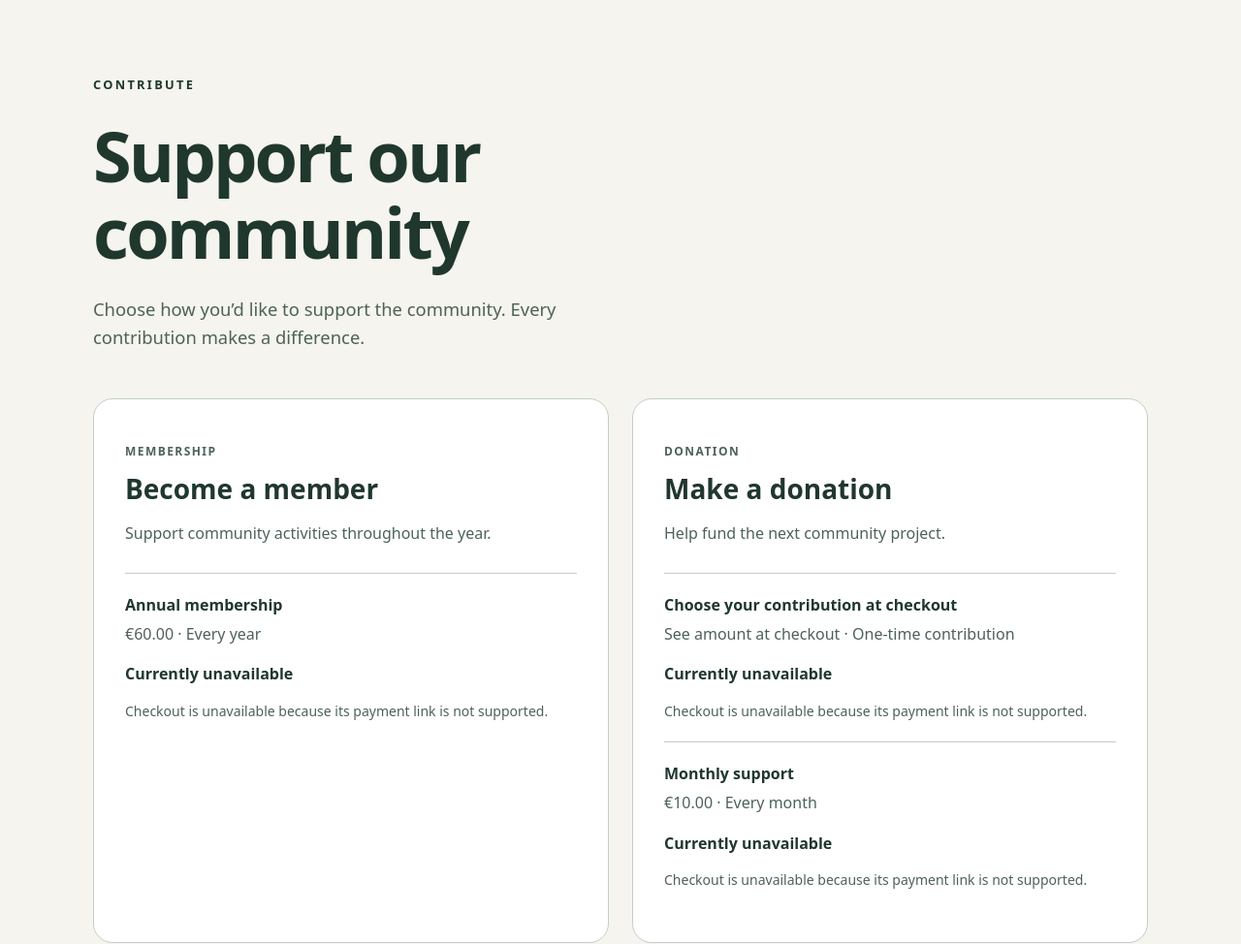
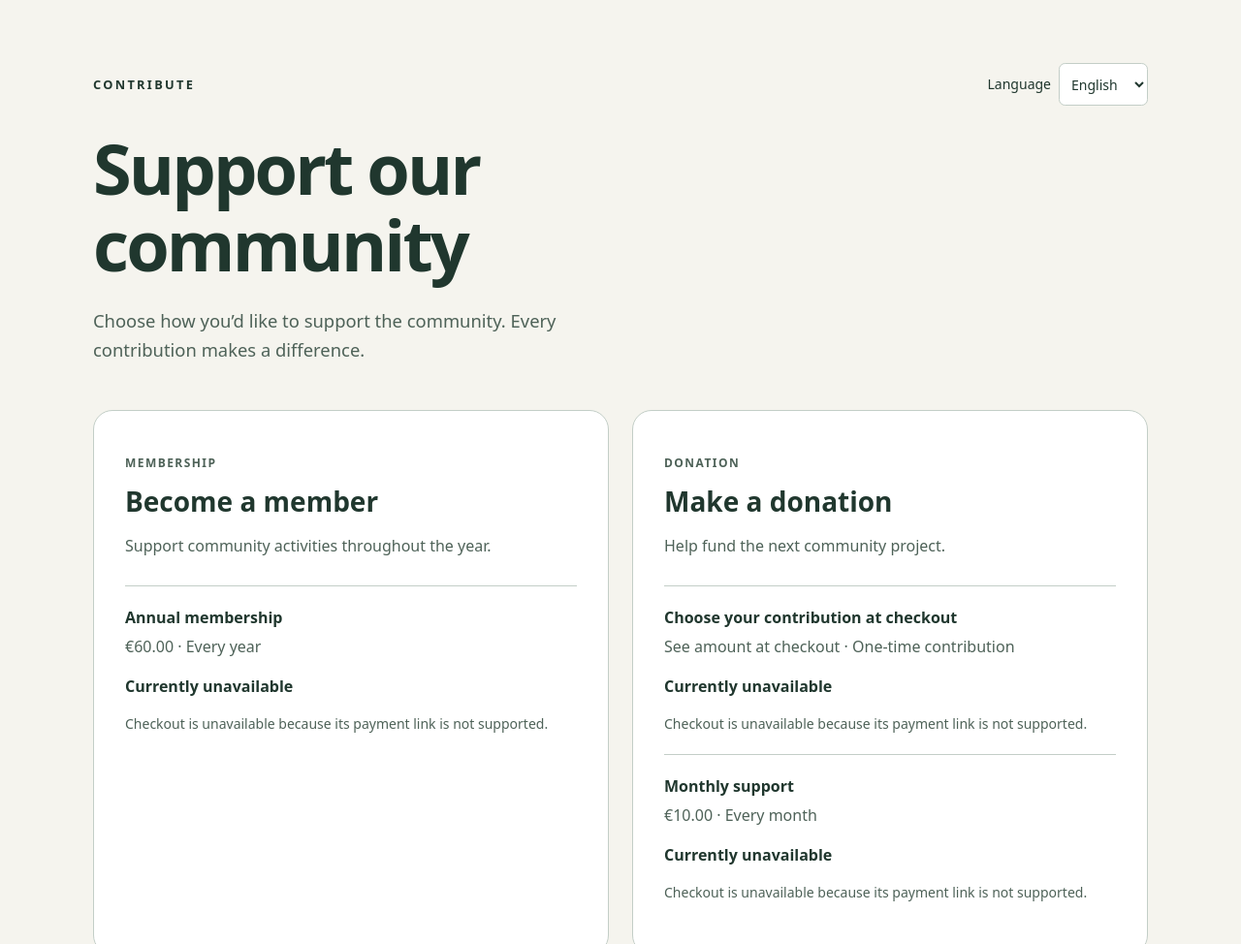
Before and after one commit to bh2smith/contribute, a website built with Vite: page index.html in a window 1280 px wide. Shown: the top 974 px of the page at 97% size. Built offline with nearby package versions, Linux system fonts and the light colour scheme.

Commit message:
Add English and German catalog localization (#15)
## Change

Add an English/German language selector with localized interface copy,
billing labels, currency formatting, and generic offering content. Both
languages ship in the single HTML file. Language changes preserve focus
and update the document language/title without changing provider
destinations or storing preferences.

Display fields accept existing plain strings or `{ en, de? }` objects;
missing German text falls back to English. Operators select the initial
language in site configuration. Document configuration and fallback
behavior.

Addresses the localization checklist item in #7. No dependencies or UI
behavior-test framework added.

## Validation

- Strict types, zero-warning lint, existing validation checks plus one
translation-schema case, and the single-file build pass.
- Manual compiled-page check: switch English → German → English, correct
currency/billing labels, focus preserved, document language/title
updated, no horizontal overflow at 320px.
- Manual formatting/fallback checks for plain strings, missing German,
and EUR/JPY/KWD minor units.
- Output remains one HTML file (14,160 bytes with the starter
configuration).

```diff
--- a/src/app.ts
+++ b/src/app.ts
@@ -1,5 +1,6 @@
 import { parseCatalogConfig } from './core/config';
-import type { PaymentOption } from './core/config';
+import { messages, translate, priceLabel } from './i18n';
+import type { Locale } from './i18n';
 import { resolveCheckout } from './providers/registry';
 
 export type Theme = 'meadow' | 'midnight';
@@ -11,55 +12,67 @@ function element<K extends keyof HTMLElementTagNameMap>(tag: K, className: strin
   return node;
 }
 
-function priceLabel(option: PaymentOption): string {
-  const interval = { once: 'One-time contribution', month: 'Every month', year: 'Every year' }[option.billing.interval];
-  if (!option.price) return `See amount at checkout · ${interval}`;
-  const formatter = new Intl.NumberFormat('en', { style: 'currency', currency: option.price.currency });
-  const digits = formatter.resolvedOptions().maximumFractionDigits ?? 2;
-  return `${formatter.format(option.price.amountMinor / 10 ** digits)} · ${interval}`;
-}
-
 export function mountApp(
   root: HTMLElement,
   input: unknown = { version: 1, title: 'A little support. A lasting difference.', offerings: [] },
   theme: Theme = 'meadow',
+  locale: Locale = 'en',
 ): void {
+  const copy = messages[locale];
+  document.documentElement.lang = locale;
   const main = element('main', 'catalog');
   main.dataset['theme'] = theme;
   const container = element('div', 'catalog__container');
   main.append(container);
   const parsed = parseCatalogConfig(input);
-  container.append(element('p', 'catalog__eyebrow', 'CONTRIBUTE'));
+  const header = element('div', 'catalog__header');
+  const languageLabel = element('label', 'catalog__language', copy.language);
+  const language = element('select', 'catalog__language-select');
+  for (const [value, name] of [['en', 'English'], ['de', 'Deutsch']] as const) {
+    const choice = element('option', '', name);
+    choice.value = value;
+    choice.selected = value === locale;
+    language.append(choice);
+  }
+  language.addEventListener('change', () => {
+    mountApp(root, input, theme, language.value === 'de' ? 'de' : 'en');
+    root.querySelector<HTMLSelectElement>('select')?.focus();
+  });
+  languageLabel.append(language);
+  header.append(element('p', 'catalog__eyebrow', 'CONTRIBUTE'), languageLabel);
+  container.append(header);
   if (!parsed.success) {
-    container.append(element('h1', 'catalog__title', 'Offerings are unavailable'),
-      element('p', 'catalog__intro', 'Please check back later. The catalog configuration needs attention.'));
+    document.title = `${copy.unavailableTitle} · Contribute`;
+    container.append(element('h1', 'catalog__title', copy.unavailableTitle),
+      element('p', 'catalog__intro', copy.unavailableIntro));
     root.replaceChildren(main);
     return;
   }
-  container.append(element('h1', 'catalog__title', parsed.config.title),
-    element('p', 'catalog__intro', 'Choose how you’d like to support the community. Every contribution makes a difference.'));
+  document.title = `${translate(parsed.config.title, locale)} · Contribute`;
+  container.append(element('h1', 'catalog__title', translate(parsed.config.title, locale)),
+    element('p', 'catalog__intro', copy.intro));
   const grid = element('div', 'catalog__grid');
   for (const offering of parsed.config.offerings) {
     const card = element('section', 'catalog__card');
-    const title = element('h2', 'catalog__card-title', offering.title);
+    const title = element('h2', 'catalog__card-title', translate(offering.title, locale));
     title.id = `offering-${offering.id}`;
     card.setAttribute('aria-labelledby', title.id);
-    card.append(element('p', 'catalog__kind', offering.kind === 'membership' ? 'Membership' : 'Donation'),
-      title, element('p', 'catalog__description', offering.description));
+    card.append(element('p', 'catalog__kind', copy[offering.kind]),
+      title, element('p', 'catalog__description', translate(offering.description, locale)));
     const options = element('ul', 'catalog__options');
     for (const option of offering.options) {
       const item = element('li', 'catalog__option');
-      item.append(element('h3', 'catalog__option-title', option.label), element('p', 'catalog__price', priceLabel(option)));
+      item.append(element('h3', 'catalog__option-title', translate(option.label, locale)), element('p', 'catalog__price', priceLabel(option, locale)));
       const checkout = resolveCheckout(option);
       if (checkout.available) {
-        const link = element('a', 'catalog__checkout', 'Continue to checkout');
+        const link = element('a', 'catalog__checkout', copy.checkout);
         link.href = checkout.url;
         link.rel = 'noreferrer';
-        link.setAttribute('aria-label', `Continue to checkout: ${offering.title}, ${option.label}`);
+        link.setAttribute('aria-label', `${copy.checkout}: ${translate(offering.title, locale)}, ${translate(option.label, locale)}`);
         item.append(link);
       } else {
-        item.append(element('span', 'catalog__unavailable', 'Currently unavailable'),
-          element('p', 'catalog__reason', checkout.message));
+        item.append(element('span', 'catalog__unavailable', copy.unavailable),
+          element('p', 'catalog__reason', copy.reasons[checkout.reason]));
       }
       options.append(item);
     }
@@ -67,10 +80,10 @@ export function mountApp(
     grid.append(card);
   }
   if (parsed.config.offerings.length === 0) {
-    container.append(element('p', 'catalog__empty', 'We’re getting ready. Offerings will appear here once configured.'));
+    container.append(element('p', 'catalog__empty', copy.empty));
   } else {
     container.append(grid);
-    container.append(element('p', 'catalog__footer', 'Available options take you to an external checkout to complete your contribution.'));
+    container.append(element('p', 'catalog__footer', copy.footer));
   }
   root.replaceChildren(main);
 }
--- a/src/config/example.ts
+++ b/src/config/example.ts
@@ -3,16 +3,16 @@ import type { CatalogConfig } from '../core/config';
 /** Documentation-only destinations; these do not accept payments. */
 export const exampleConfig = {
   version: 1,
-  title: 'Support our community',
+  title: { en: 'Support our community', de: 'Unterstütze unsere Gemeinschaft' },
   offerings: [
     {
       id: 'membership',
-      title: 'Become a member',
-      description: 'Support community activities throughout the year.',
+      title: { en: 'Become a member', de: 'Werde Mitglied' },
+      description: { en: 'Support community activities throughout the year.', de: 'Unterstütze das ganze Jahr über die Aktivitäten der Gemeinschaft.' },
       kind: 'membership',
       options: [
         {
-          id: 'annual', label: 'Annual membership',
+          id: 'annual', label: { en: 'Annual membership', de: 'Jahresmitgliedschaft' },
           price: { amountMinor: 6000, currency: 'EUR' },
           billing: { interval: 'year' }, provider: 'stripe',
           providerConfig: { checkoutUrl: 'https://example.com/replace-with-membership-link' },
@@ -20,16 +20,16 @@ export const exampleConfig = {
       ],
     },
     {
-      id: 'donation', title: 'Make a donation',
-      description: 'Help fund the next community project.', kind: 'donation',
+      id: 'donation', title: { en: 'Make a donation', de: 'Spende für die Gemeinschaft' },
+      description: { en: 'Help fund the next community project.', de: 'Hilf mit, das nächste Gemeinschaftsprojekt zu finanzieren.' }, kind: 'donation',
       options: [
         {
-          id: 'one-time', label: 'Choose your contribution at checkout',
+          id: 'one-time', label: { en: 'Choose your contribution at checkout', de: 'Wähle deinen Beitrag auf der Zahlungsseite' },
           billing: { interval: 'once' }, provider: 'stripe',
           providerConfig: { checkoutUrl: 'https://example.com/replace-with-donation-link' },
         },
         {
-          id: 'monthly', label: 'Monthly support',
+          id: 'monthly', label: { en: 'Monthly support', de: 'Monatliche Unterstützung' },
           price: { amountMinor: 1000, currency: 'EUR' },
           billing: { interval: 'month' }, provider: 'stripe',
           providerConfig: { checkoutUrl: 'https://example.com/replace-with-monthly-link' },
--- a/src/config/site.ts
+++ b/src/config/site.ts
@@ -1,6 +1,10 @@
 import { exampleConfig } from './example';
 import type { Theme } from '../app';
+import type { Locale } from '../i18n';
 
 // Starter catalog: placeholder links remain unavailable until replaced.
 export const siteConfig = exampleConfig;
 export const siteTheme: Theme = 'meadow';
+
+// Default language on each visit; no visitor preference is stored.
+export const siteLocale: Locale = 'en';
--- a/src/core/config.ts
+++ b/src/core/config.ts
@@ -1,7 +1,9 @@
+export type LocalizedText = string | { en: string; de?: string };
+
 /** All configuration is public. Amounts use the currency's smallest unit. */
 export interface PaymentOption {
   id: string;
-  label: string;
+  label: LocalizedText;
   price?: { amountMinor: number; currency: string };
   billing: { interval: 'once' | 'month' | 'year' };
   provider: string;
@@ -10,15 +12,15 @@ export interface PaymentOption {
 
 export interface Offering {
   id: string;
-  title: string;
-  description: string;
+  title: LocalizedText;
+  description: LocalizedText;
   kind: 'membership' | 'donation';
   options: PaymentOption[];
 }
 
 export interface CatalogConfig {
   version: 1;
-  title: string;
+  title: LocalizedText;
   offerings: Offering[];
 }
 
@@ -49,6 +51,13 @@ export function parseCatalogConfig(input: unknown): ConfigResult {
     }
     return value;
   };
+  const localized = (value: unknown, path: string): LocalizedText => {
+    if (typeof value === 'string') return string(value, path);
+    const translations = object(value, path, ['en', 'de']);
+    const result: { en: string; de?: string } = { en: string(translations['en'], `${path}.en`) };
+    if ('de' in translations) result.de = string(translations['de'], `${path}.de`);
+    return result;
+  };
   const id = (value: unknown, path: string): string => {
     const result = string(value, path);
     if (!/^[a-z][a-z0-9]*(?:-[a-z0-9]+)*$/.test(result)) {
@@ -66,7 +75,7 @@ export function parseCatalogConfig(input: unknown): ConfigResult {
   };
   const root = object(input, '$', ['version', 'title', 'offerings']);
   if (root['version'] !== 1) fail('$.version', 'Expected schema version 1.');
-  const title = string(root['title'], '$.title');
+  const title = localized(root['title'], '$.title');
   const offeringIds = new Set<string>();
   const offerings = array(root['offerings'], '$.offerings').map((value, index): Offering => {
     const path = `$.offerings[${String(index)}]`;
@@ -99,7 +108,7 @@ export function parseCatalogConfig(input: unknown): ConfigResult {
       }
       const result: PaymentOption = {
         id: optionId,
-        label: string(option['label'], `${optionPath}.label`),
+        label: localized(option['label'], `${optionPath}.label`),
         billing: { interval: interval === 'month' || interval === 'year' ? interval : 'once' },
         provider,
         providerConfig: { checkoutUrl },
@@ -119,8 +128,8 @@ export function parseCatalogConfig(input: unknown): ConfigResult {
     if (options.length === 0) fail(`${path}.options`, 'Provide at least one payment option.');
     return {
       id: offeringId,
-      title: string(entry['title'], `${path}.title`),
-      description: string(entry['description'], `${path}.description`),
+      title: localized(entry['title'], `${path}.title`),
+      description: localized(entry['description'], `${path}.description`),
       kind: kind === 'membership' ? 'membership' : 'donation',
       options,
     };
--- /dev/null
+++ b/src/i18n.ts
@@ -0,0 +1,50 @@
+import type { LocalizedText, PaymentOption } from './core/config';
+
+export type Locale = 'en' | 'de';
+export const messages = {
+  en: {
+    language: 'Language',
+    unavailableTitle: 'Offerings are unavailable',
+    unavailableIntro: 'Please check back later. The catalog configuration needs attention.',
+    intro: 'Choose how you’d like to support the community. Every contribution makes a difference.',
+    membership: 'Membership', donation: 'Donation', checkout: 'Continue to checkout',
+    unavailable: 'Currently unavailable', amount: 'See amount at checkout',
+    once: 'One-time contribution', month: 'Every month', year: 'Every year',
+    empty: 'We’re getting ready. Offerings will appear here once configured.',
+    footer: 'Available options take you to an external checkout to complete your contribution.',
+    reasons: {
+      'unsupported-provider': 'This payment provider is not available.',
+      'invalid-settings': 'Checkout is unavailable because its payment link is not supported.',
+      'provider-error': 'This checkout option is temporarily unavailable.',
+    },
+  },
+  de: {
+    language: 'Sprache',
+    unavailableTitle: 'Angebote sind nicht verfügbar',
+    unavailableIntro: 'Bitte versuche es später erneut. Die Katalogkonfiguration muss überprüft werden.',
+    intro: 'Wähle, wie du die Gemeinschaft unterstützen möchtest. Jeder Beitrag macht einen Unterschied.',
+    membership: 'Mitgliedschaft', donation: 'Spende', checkout: 'Weiter zur Zahlung',
+    unavailable: 'Derzeit nicht verfügbar', amount: 'Betrag auf der Zahlungsseite ansehen',
+    once: 'Einmaliger Beitrag', month: 'Monatlich', year: 'Jährlich',
+    empty: 'Wir bereiten alles vor. Die Angebote erscheinen hier, sobald sie eingerichtet sind.',
+    footer: 'Verfügbare Angebote führen zu einer externen Zahlungsseite, auf der du deinen Beitrag abschließen kannst.',
+    reasons: {
+      'unsupported-provider': 'Dieser Zahlungsanbieter ist nicht verfügbar.',
+      'invalid-settings': 'Die Zahlung ist nicht verfügbar, da der Zahlungslink nicht unterstützt wird.',
+      'provider-error': 'Diese Zahlungsmöglichkeit ist vorübergehend nicht verfügbar.',
+    },
+  },
+} satisfies Record<Locale, Record<string, string | Record<string, string>>>;
+
+export function translate(value: LocalizedText, locale: Locale): string {
+  return typeof value === 'string' ? value : value[locale] ?? value.en;
+}
+
+export function priceLabel(option: PaymentOption, locale: Locale): string {
+  const copy = messages[locale];
+  const interval = copy[option.billing.interval];
+  if (!option.price) return `${copy.amount} · ${interval}`;
+  const formatter = new Intl.NumberFormat(locale, { style: 'currency', currency: option.price.currency });
+  const digits = formatter.resolvedOptions().maximumFractionDigits ?? 2;
+  return `${formatter.format(option.price.amountMinor / 10 ** digits)} · ${interval}`;
+}
--- a/src/main.ts
+++ b/src/main.ts
@@ -2,8 +2,8 @@ import './style.css';
 import './themes/meadow.css';
 import './themes/midnight.css';
 import { mountApp } from './app';
-import { siteConfig, siteTheme } from './config/site';
+import { siteConfig, siteTheme, siteLocale } from './config/site';
 
 const root = document.querySelector<HTMLElement>('#app');
 if (!root) throw new Error('Application root is missing.');
-mountApp(root, siteConfig, siteTheme);
+mountApp(root, siteConfig, siteTheme, siteLocale);
--- a/src/style.css
+++ b/src/style.css
@@ -13,6 +13,10 @@ body { margin: 0; }
 .catalog *, .catalog *::before, .catalog *::after { box-sizing: border-box; }
 .catalog .catalog__container { max-width: 76rem; margin: auto; padding: clamp(1.25rem, 5vw, 4rem); }
 .catalog .catalog__eyebrow { font-size: .8rem; font-weight: 750; letter-spacing: .18em; }
+.catalog .catalog__header { display: flex; flex-wrap: wrap; align-items: center; justify-content: space-between; gap: 1rem; }
+.catalog .catalog__language { display: flex; align-items: center; gap: .5rem; font-size: .875rem; }
+.catalog .catalog__language-select { min-height: 2.75rem; padding: .5rem; font: inherit; color: var(--catalog-text); background: var(--catalog-surface); border: 1px solid var(--catalog-border); border-radius: .4rem; }
+.catalog .catalog__language-select:focus-visible { outline: 3px solid var(--catalog-focus); outline-offset: 3px; }
 .catalog .catalog__title { max-width: 18ch; margin: 1.5rem 0; font-size: clamp(2.5rem, 6vw, 4.5rem); line-height: 1.1; letter-spacing: -.04em; }
 .catalog .catalog__intro { max-width: 55ch; color: var(--catalog-muted); font-size: 1.15rem; margin-bottom: 3rem; }
 .catalog .catalog__grid { display: grid; grid-template-columns: repeat(auto-fit, minmax(min(100%, 23rem), 1fr)); gap: 1.5rem; }
```
Also changed, not shown: docs/configuration.md (+2 -0 lines), docs/localization.md (added, +23 -0 lines), docs/themes.md (+1 -1 lines), index.html (+1 -1 lines), src/core/config.test.ts (+6 -0 lines), README.md.
